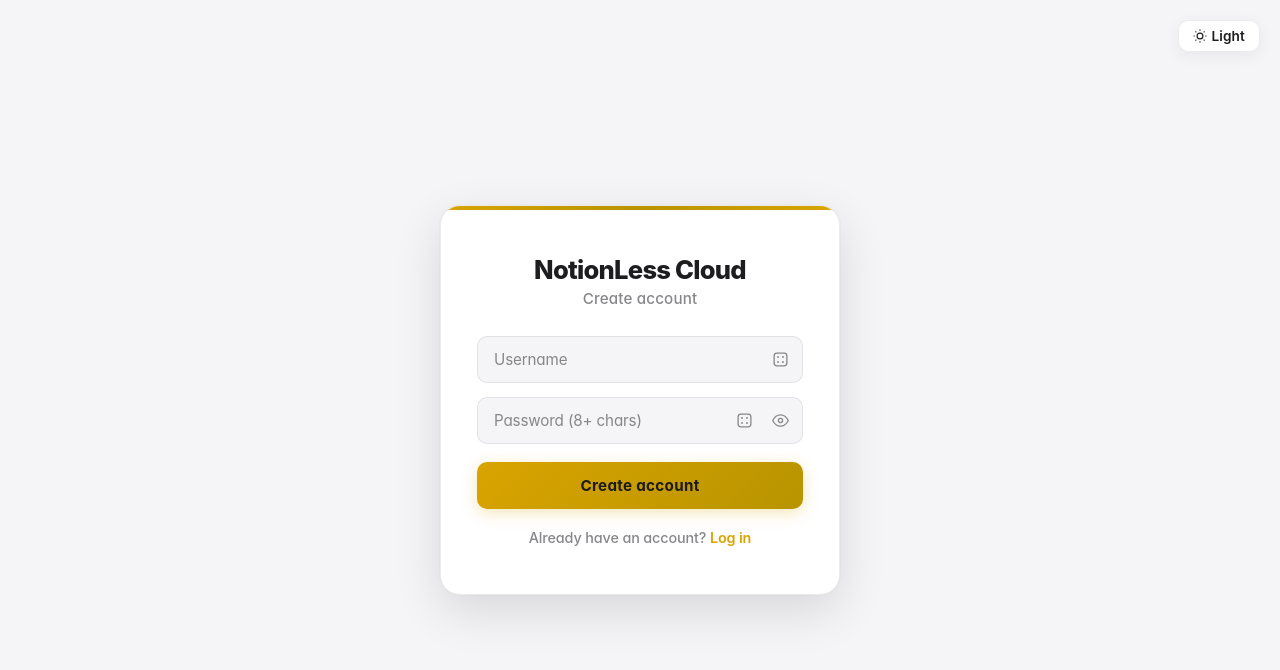
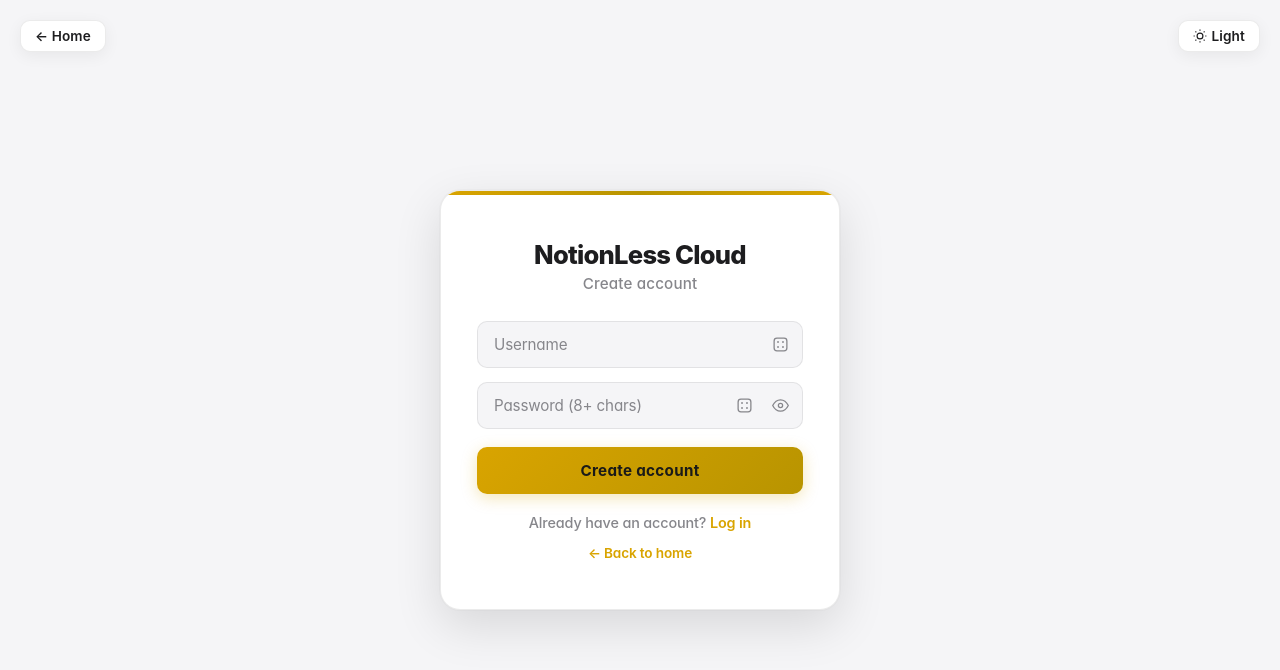
Before and after one commit to basu-10/notion-less_online, a Flask app: page /auth/register in a window 1280 px wide. Shown: the top 670 px of the page. Run offline with Flask 3, Linux system fonts and the light colour scheme.

Commit message:
feat(auth): enhance login and register pages with back to home links and updated headings

```diff
--- a/static/css/auth.css
+++ b/static/css/auth.css
@@ -40,6 +40,20 @@ body {
   font-size: 1.6rem; font-weight: 800; letter-spacing: -0.03em;
   color: var(--text); margin-bottom: 4px; text-align: center;
 }
+.auth-card h1 a { color: inherit; text-decoration: none; font-weight: inherit; }
+.auth-card h1 a:hover { color: var(--accent-ink); text-decoration: none; }
+
+.auth-back {
+  position: fixed; top: 20px; left: 20px; z-index: 100;
+  display: inline-flex; align-items: center; gap: 6px;
+  padding: 7px 14px; border-radius: 10px; border: 1.5px solid var(--border);
+  background: var(--panel); color: var(--text); text-decoration: none;
+  font-size: 0.85rem; font-weight: 600; letter-spacing: 0.01em;
+  box-shadow: var(--shadow-md); transition: all .15s ease;
+}
+.auth-back:hover { background: var(--hover); transform: translateY(-1px); color: var(--text); text-decoration: none; }
+
+.auth-home-link { margin-top: 14px !important; font-size: 0.85rem !important; }
 
 .auth-card h2 {
   font-size: 0.95rem; color: var(--muted); font-weight: 500;
@@ -157,4 +171,5 @@ body {
   .field-btn { width: 40px; height: 40px; }
   .auth-card button[type="submit"] { padding: 15px; font-size: 1rem; min-height: 48px; }
   .theme-toggle-wrapper { top: 12px; right: 12px; }
+  .auth-back { top: 12px; left: 12px; }
 }
--- a/templates/auth/login.html
+++ b/templates/auth/login.html
@@ -51,9 +51,11 @@
     </div>
   </div>
 
+  <a class="auth-back" href="/" aria-label="Back to home">← Home</a>
+
   <div class="auth-container">
     <article class="auth-card" aria-label="Login form">
-      <h1>NotionLess Cloud</h1>
+      <h1><a href="/">NotionLess Cloud</a></h1>
       <h2>Welcome back</h2>
       {% with messages = get_flashed_messages() %}
         {% if messages %}
@@ -77,6 +79,7 @@
         <button type="submit" aria-label="Sign in">Sign in</button>
       </form>
       <p>No account? <a href="/auth/register">Create one</a></p>
+      <p class="auth-home-link"><a href="/">← Back to home</a></p>
     </article>
   </div>
 
--- a/templates/auth/register.html
+++ b/templates/auth/register.html
@@ -51,9 +51,11 @@
     </div>
   </div>
 
+  <a class="auth-back" href="/" aria-label="Back to home">← Home</a>
+
   <div class="auth-container">
     <article class="auth-card" aria-label="Register form">
-      <h1>NotionLess Cloud</h1>
+      <h1><a href="/">NotionLess Cloud</a></h1>
       <h2>Create account</h2>
       {% with messages = get_flashed_messages() %}
         {% if messages %}
@@ -86,6 +88,7 @@
         <button type="submit" aria-label="Create account">Create account</button>
       </form>
       <p>Already have an account? <a href="/auth/login">Log in</a></p>
+      <p class="auth-home-link"><a href="/">← Back to home</a></p>
     </article>
   </div>
 
```
